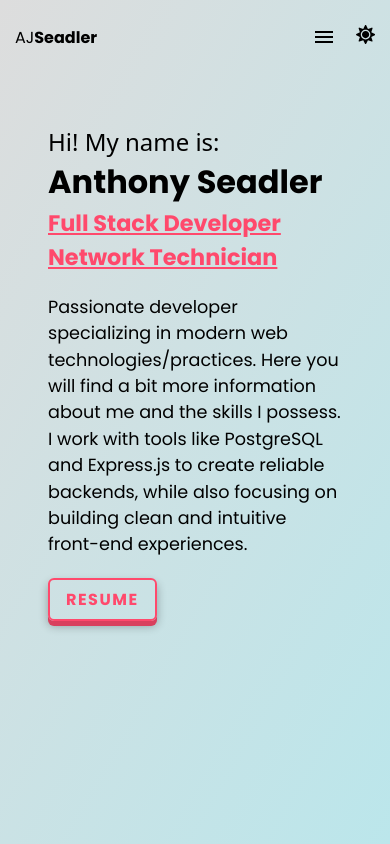
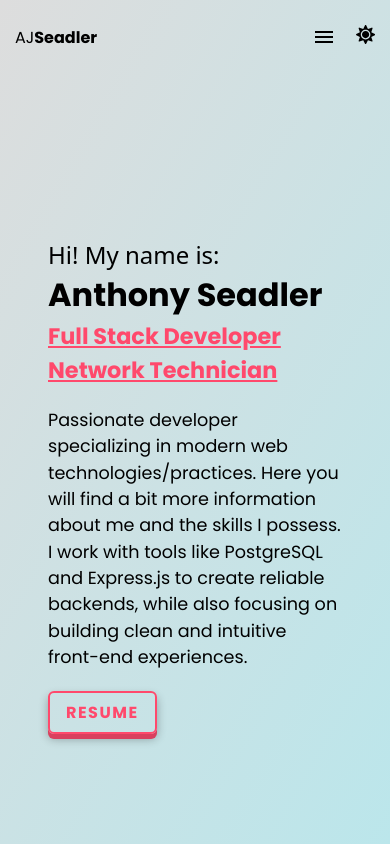
Before and after one commit to ajSeadler/dev-site, a React (Vite) app: page / in a window 390 px wide. Shown: the top 844 px of the page. Built offline with nearby package versions, Linux system fonts and the light colour scheme; a web font is replaced by a local one.

Commit message:
skills blink bug fix

```diff
--- a/src/components/Skills.jsx
+++ b/src/components/Skills.jsx
@@ -110,9 +110,9 @@ function Skills() {
 
       <motion.div
         className="skills-list"
-        initial={{ opacity: 0, y: 50 }}
+        initial={false} // Prevents blinking due to re-initialization
         animate={inView ? { opacity: 1, y: 0 } : { opacity: 0, y: 50 }}
-        transition={{ duration: 1, ease: [0.5, 0, 0.5, 1] }} // Custom easing
+        transition={{ duration: 1, ease: [0.5, 0, 0.5, 1] }}
       >
         {skills.map((skill, index) => (
           <motion.div
--- a/src/styles/HeroSection.css
+++ b/src/styles/HeroSection.css
@@ -2,10 +2,10 @@
   width: 100%;
   max-height: 100%;
   height: 100vh;
-  padding: 5rem;
+  padding: 0rem 5rem 5rem;
   display: flex;
   justify-content: center;
-  align-items: start;
+  align-items: center;
 }
 
 .text-container-hero {
@@ -244,7 +244,7 @@
   .hero-section {
     grid-template-columns: 1fr;
     /* Single column layout for mobile */
-    padding: 3rem 2rem;
+    padding: 0rem 2rem 2rem;
     /* Reduced padding for smaller screens */
     height: auto;
     /* Allow height to be dynamic */
--- a/src/styles/Navbar.css
+++ b/src/styles/Navbar.css
@@ -19,7 +19,7 @@
   display: flex;
   justify-content: space-between;
   align-items: center;
-  padding: 3rem;
+  padding: 3rem 3rem 0rem;
 }
 
 .desktop-navbar .navbar-links {
--- a/src/styles/Skills.css
+++ b/src/styles/Skills.css
@@ -23,6 +23,11 @@
   /* Decrease the gap to bring bubbles closer */
   margin: 5%;
   font-weight: bold;
+  opacity: 0;
+  /* Ensure it's hidden initially */
+  transform: translateY(50px);
+  /* Optional: For smoother animation */
+  transition: opacity 0.5s ease, transform 0.5s ease;
   padding: 20px;
   justify-items: center;
   /* Center items in the grid */
```
